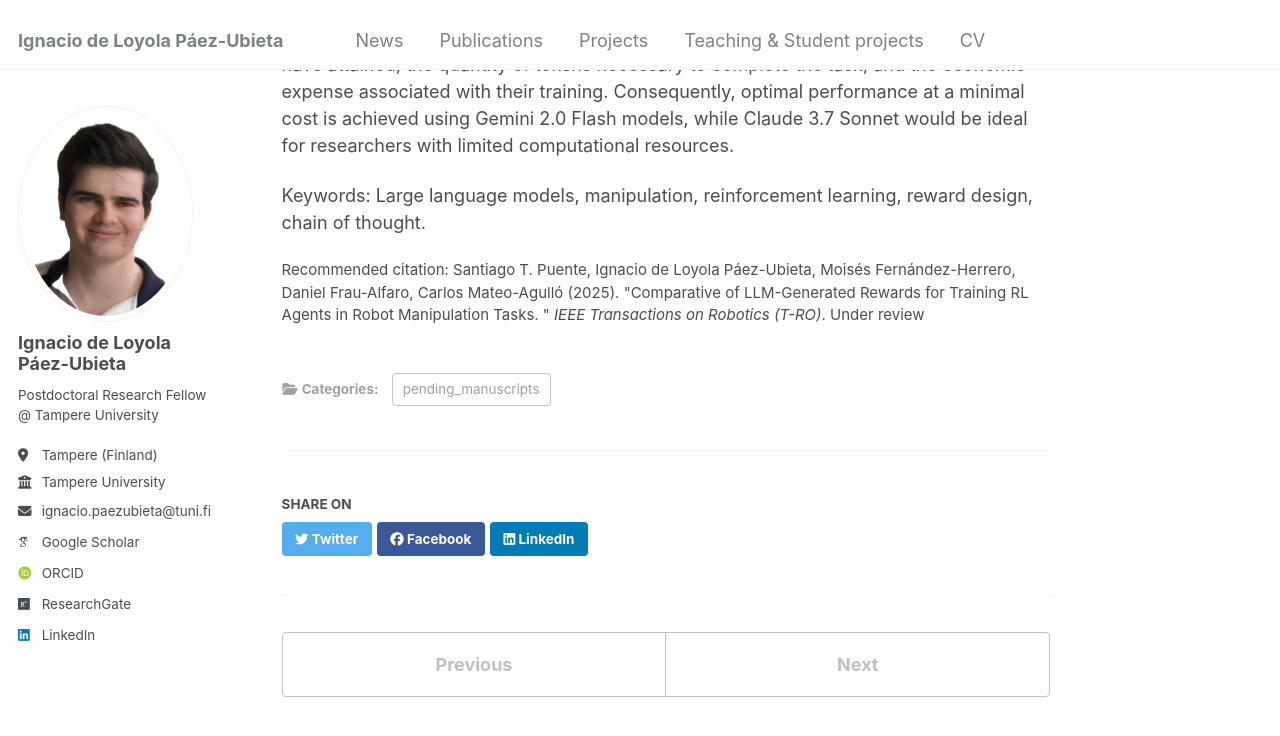
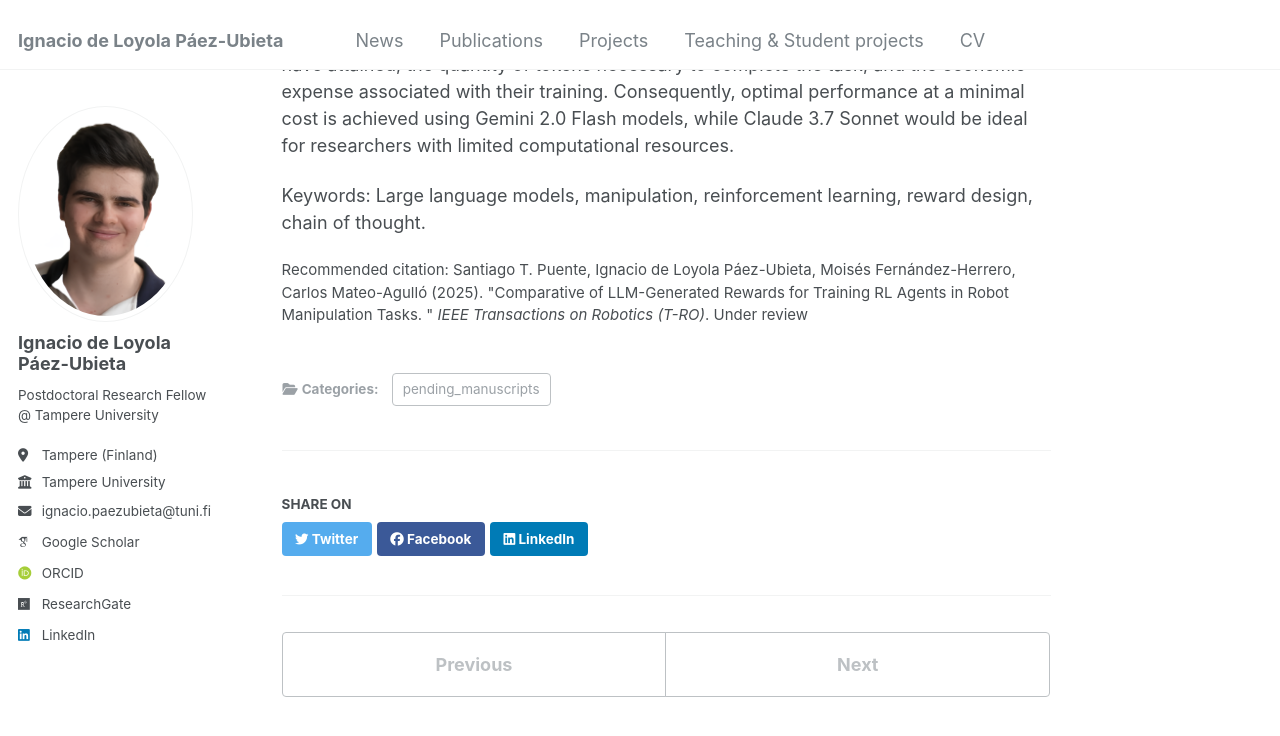
Before and after one commit to ignpaub/ignpaub.github.io, a Jekyll site: the page built from _publications/2025-P1-Comparative_LLM_Reward.md, in a window 1280 px wide and 900 px high, scrolled down 504 px. Shown: the top 736 px of the window. Built offline with Jekyll 4.4.1, drawn with Linux system fonts in a browser that asks for light colours; some web fonts are replaced.

Commit message:
Update 2025-P1-Comparative_LLM_Reward.md

```diff
--- a/_publications/2025-P1-Comparative_LLM_Reward.md
+++ b/_publications/2025-P1-Comparative_LLM_Reward.md
@@ -8,7 +8,7 @@ date: 2025-10-5
 venue: 'IEEE Transactions on Robotics (T-RO)'
 #slidesurl: 'http://academicpages.github.io/files/slides1.pdf'
 #paperurl: 'http://ignpaub.github.io/files/2023_jint.pdf'
-citation: 'Santiago T. Puente, Ignacio de Loyola Páez-Ubieta, Moisés Fernández-Herrero, Daniel Frau-Alfaro, Carlos Mateo-Agulló (2025). &quot;Comparative of LLM-Generated Rewards for Training RL Agents in Robot Manipulation Tasks. &quot; <i>IEEE Transactions on Robotics (T-RO)</i>. Under review'
+citation: 'Santiago T. Puente, Ignacio de Loyola Páez-Ubieta, Moisés Fernández-Herrero, Carlos Mateo-Agulló (2025). &quot;Comparative of LLM-Generated Rewards for Training RL Agents in Robot Manipulation Tasks. &quot; <i>IEEE Transactions on Robotics (T-RO)</i>. Under review'
 
 ---
 
```
